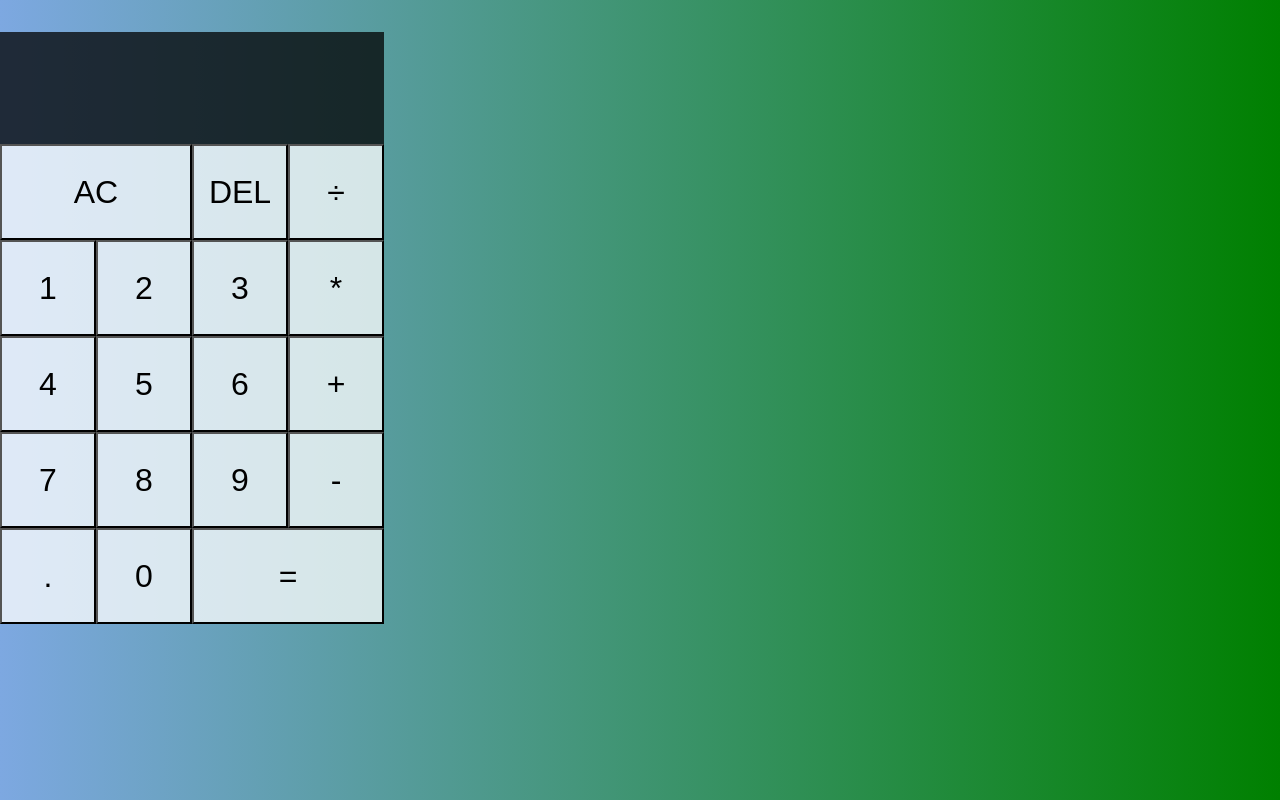
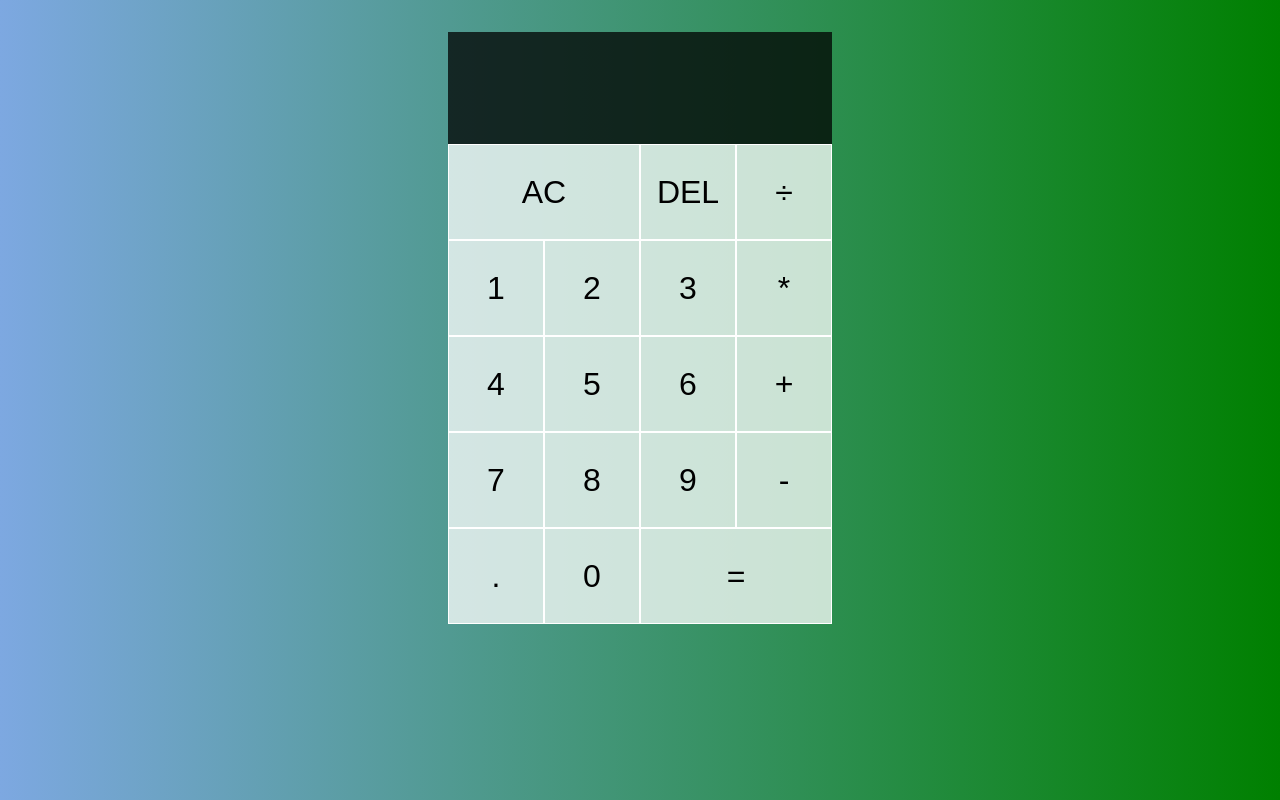
Before and after one commit to RiniJ7/calculator, a React (Create React App) app: page / in a window 1280 px wide. Built offline with nearby package versions, Linux system fonts and the light colour scheme.

Commit message:
border styling added to buttons, justified calculator to centre

```diff
--- a/src/styles.css
+++ b/src/styles.css
@@ -12,6 +12,7 @@ body {
 .calculator-grid {
   display: grid;
   margin-top: 2rem;
+  justify-content: center;
   grid-template-columns: repeat(4, 6rem);
   grid-template-rows: minmax(7rem, auto) repeat(5, 6rem);
 }
@@ -19,7 +20,7 @@ body {
 .calculator-grid > button {
   cursor: pointer;
   font-size: 2rem;
-  border: px solid white;
+  border: 1px solid white;
   outline: none;
   background-color: rgba(255, 255, 255, 0.75);
 }
```
